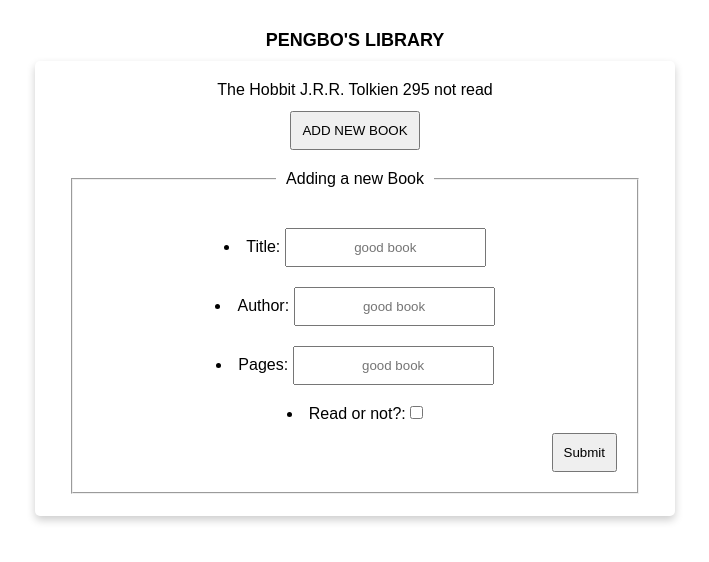
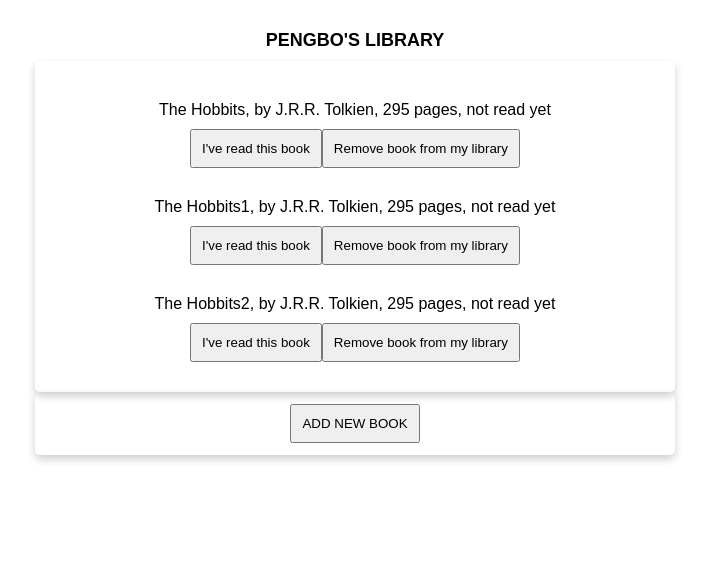
Before and after one commit to mapengbo0314/book-library, a plain HTML site: page index.html in a window 1280 px wide. Shown: the whole page, without its empty margins (285-994 px from the left). Drawn offline with Linux system fonts and the light colour scheme.

Commit message:
Trying to make toggle for read, but was able to get addform to hide and show.
convereted the constructor of our books to a const, so it's easier to access

```diff
--- a/index.css
+++ b/index.css
@@ -24,6 +24,7 @@ h1 {
   padding: 2px 16px;
 }
 .box {
+  display: none;
 }
 .cardfeature {
   padding: 20px;
--- a/index.html
+++ b/index.html
@@ -1,11 +1,15 @@
 <!DOCTYPE html>
 
 <html>
+
 <body>
   <h1>Pengbo's Library</h1>
   <link href="index.css" rel="stylesheet" type="text/css" />
   <div class="card">
     <div id="booklist"></div>
+  </div>
+  <div class="card">
+
     <div class="container">
       <button id="newBookFormButton">ADD NEW BOOK</button>
       <form id="newBookForm" class="box">
@@ -32,4 +36,5 @@
   </div>
   <script src="script.js"></script>
 </body>
+
 </html>
--- a/script.js
+++ b/script.js
@@ -1,36 +1,70 @@
 let myLibrary = [];
 
-function Books(title, author, pages, read) {
-  this.title = title;
-  this.author = author;
-  this.pages = pages;
-  this.read = read;
-  read = read ? "read" : "not read";
-  return { title, author, pages, read };
+
+const Books = (title, author, pages, read) => {
+  const info = () => {
+    return `${title}, by ${author}, ${pages} pages, ${read ? 'read' : 'not read yet'}`;
+  }
+
+  const toggleReadBook = () => {
+    read = !read;
+  }
+
+  return { title, author, pages, read, info, toggleReadBook }
 }
 
-function addBookToLibrary(book) {
+function addBookToLibrary(book) { //adding a book to the library
   myLibrary.push(book);
 }
 
-const theHobbit = new Books("The Hobbit ", "J.R.R. Tolkien ", 295, false);
-const wrap = document.querySelector("#newBookForm li .text");
-console.log(wrap);
-addBookToLibrary(theHobbit);
-console.log(myLibrary);
+function toggleBookForm() {
+  document.querySelector('#newBookForm').classList.toggle('box');
+}
+function addEventHandlers() {
+  renderBookFormHandler();
+}
+function renderBookFormHandler() {
+  const newBookFormButton = document.querySelector('#newBookFormButton');
+  newBookFormButton.onclick = () => toggleBookForm();
+}
+
+
 
 function init() {
   renderBookList();
 }
 
 function renderBookList() {
+  let text = ``;
   let bookList = document.getElementById("booklist");
-  var text = "";
-  Object.values(myLibrary[0]).forEach(function(k) {
-    text += k + " ";
-  });
-  bookList.innerHTML = text;
-  console.log(text);
+
+  bookList.innerHTML = myLibrary.map((book, index) => {
+    console.log(index);
+    return '<div class="book-card" data-library-index="' + index + '"><div class="book-info">' + book.info() + '</div><button class="read-book">' + (!book.read ? "I've read this book" : "I haven't read this book") + '</button><button class="delete-book">Remove book from my library</button></div>';
+
+  }).join('');
+  addEventHandlers();
 }
+const theHobbit = Books("The Hobbits", "J.R.R. Tolkien", 295, false);
+const theHobbit1 = Books("The Hobbits1", "J.R.R. Tolkien", 295, false);
+const theHobbit2 = Books("The Hobbits2", "J.R.R. Tolkien", 295, false);
+
+addBookToLibrary(theHobbit);
+addBookToLibrary(theHobbit1);
+addBookToLibrary(theHobbit2);
 
 init();
+
+
+
+
+
+
+
+
+
+// const { title, author, pages, read } = myLibrary[0];  //This is very useful for string accessing
+// let text = `${title},  ${author}, ${pages} pages, <button id= "readjs" style = "padding: 5px" onclick = "toggleRead()">${read}</button>`;
+//   // Object.values(myLibrary[0]).forEach(function (k) {  //this way works as it is iterating through the object and finding the values to put for each
+//   //   text += k + " "; //This gives us the ability to add all words on there but with no string manuplation
+//   // });
```
Lines whose indentation alone changed are shown as unchanged.
